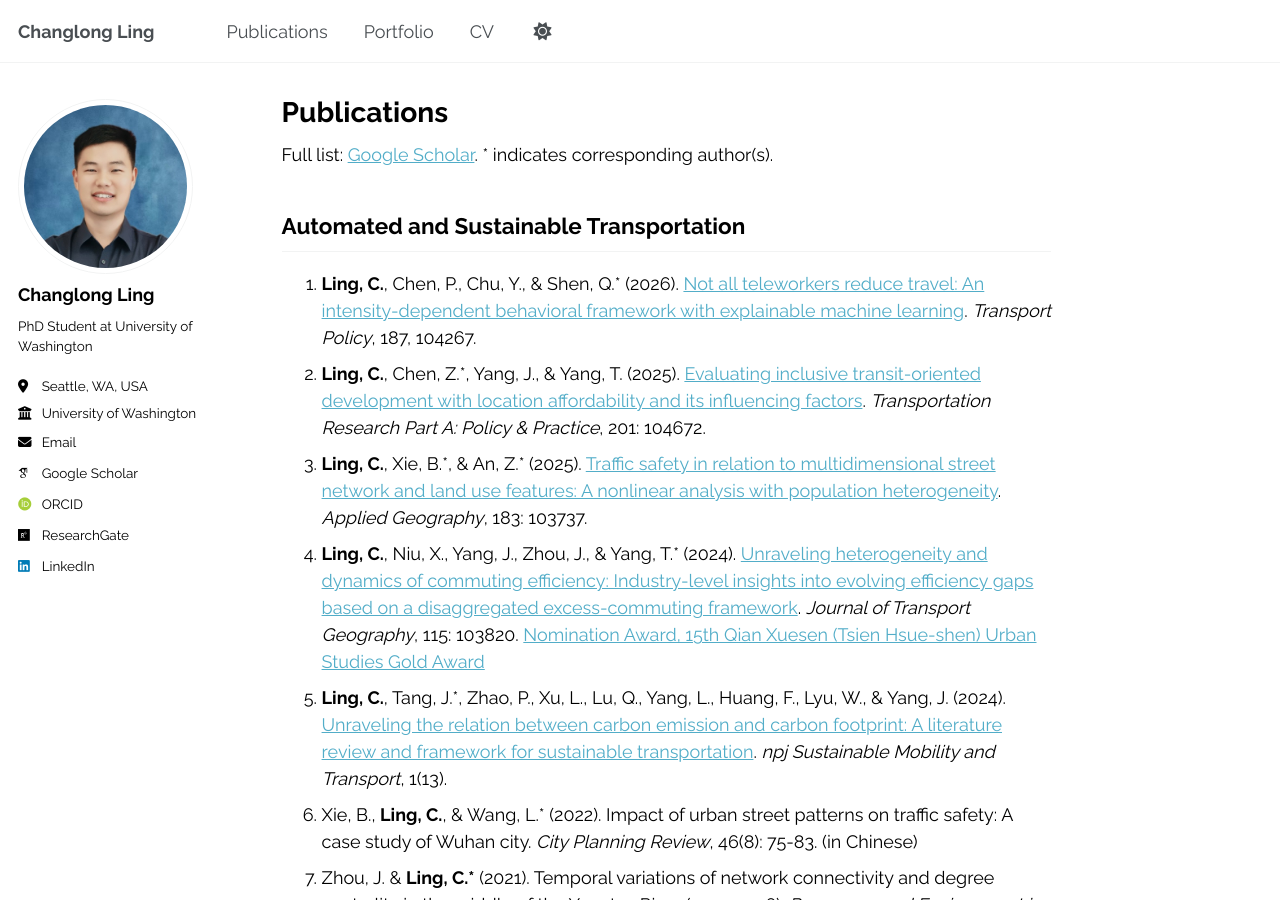
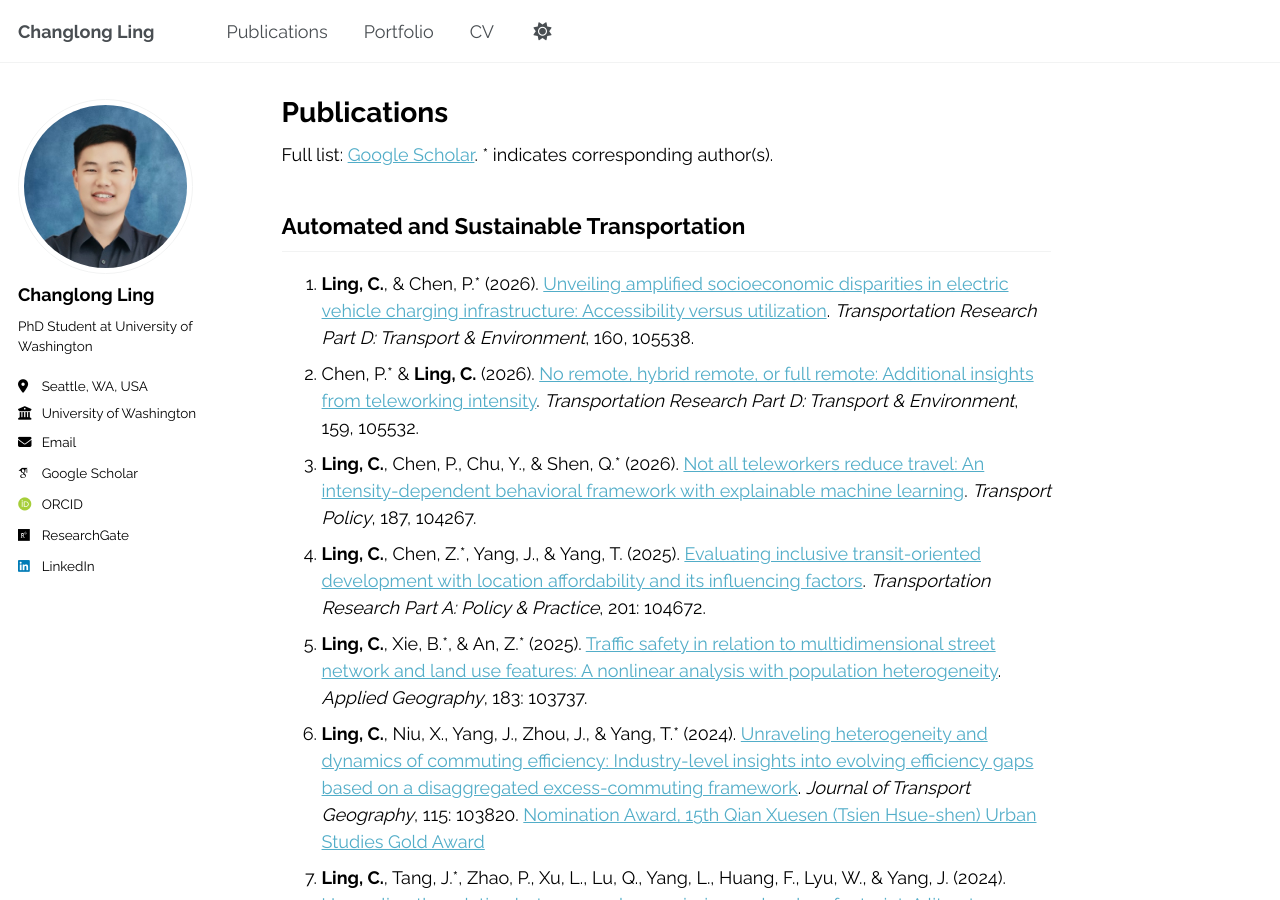
Before and after one commit to ChanglongLing/changlongling.github.io, a Jekyll site: the page built from _pages/publications.md, in a window 1280 px wide and 900 px high. Built offline with Jekyll 4.4.1, drawn with Linux system fonts in a browser that asks for light colours; some web fonts are replaced; comment, search, counter and statistics services are not loaded.

Commit message:
Update publications in the publications.md file
Added new publications to the Automated and Sustainable Transportation section and included a new entry in the Digital Economy and Smart Cities section.

```diff
--- a/_pages/publications.md
+++ b/_pages/publications.md
@@ -7,13 +7,15 @@ Full list: [Google Scholar](https://scholar.google.com/citations?user=BOv54g0AAA
 
 Automated and Sustainable Transportation
 -----
-1. **Ling, C.**, Chen, P., Chu, Y., & Shen, Q.* (2026). [Not all teleworkers reduce travel: An intensity-dependent behavioral framework with explainable machine learning](https://doi.org/10.1016/j.tranpol.2026.104267). _Transport Policy_, 187, 104267.
-2. **Ling, C.**, Chen, Z.\*, Yang, J., & Yang, T. (2025). [Evaluating inclusive transit-oriented development with location affordability and its influencing factors](https://doi.org/10.1016/j.tra.2025.104672). _Transportation Research Part A: Policy & Practice_, 201: 104672.
-3. **Ling, C.**, Xie, B.\*, & An, Z.\* (2025). [Traffic safety in relation to multidimensional street network and land use features: A nonlinear analysis with population heterogeneity](https://doi.org/10.1016/j.apgeog.2025.103737). _Applied Geography_, 183: 103737.
-4. **Ling, C.**, Niu, X., Yang, J., Zhou, J., & Yang, T.* (2024). [Unraveling heterogeneity and dynamics of commuting efficiency: Industry-level insights into evolving efficiency gaps based on a disaggregated excess-commuting framework](https://doi.org/10.1016/j.jtrangeo.2024.103820). _Journal of Transport Geography_, 115: 103820. [Nomination Award, 15th Qian Xuesen (Tsien Hsue-shen) Urban Studies Gold Award](https://mp.weixin.qq.com/s/LSjj_qdIA4J-4uRUYNCKvg)
-5. **Ling, C.**, Tang, J.*, Zhao, P., Xu, L., Lu, Q., Yang, L., Huang, F., Lyu, W., & Yang, J. (2024). [Unraveling the relation between carbon emission and carbon footprint: A literature review and framework for sustainable transportation](https://doi.org/10.1038/s44333-024-00013-5). _npj Sustainable Mobility and Transport_, 1(13).
-6. Xie, B., **Ling, C.**, & Wang, L.* (2022). Impact of urban street patterns on traffic safety: A case study of Wuhan city. _City Planning Review_, 46(8): 75-83. (in Chinese)
-7. Zhou, J. & **Ling, C.\*** (2021). Temporal variations of network connectivity and degree centrality in the middle of the Yangtze River (2001-2016). _Resources and Environment in the Yangtze Basin_, 30(3): 544-553. (in Chinese)
+1. **Ling, C.**, & Chen, P.\* (2026). [Unveiling amplified socioeconomic disparities in electric vehicle charging infrastructure: Accessibility versus utilization](https://doi.org/10.1016/j.trd.2026.105538). _Transportation Research Part D: Transport & Environment_, 160, 105538.
+2. Chen, P.* & **Ling, C.** (2026). [No remote, hybrid remote, or full remote: Additional insights from teleworking intensity](https://doi.org/10.1016/j.trd.2026.105532). _Transportation Research Part D: Transport & Environment_, 159, 105532.
+3. **Ling, C.**, Chen, P., Chu, Y., & Shen, Q.* (2026). [Not all teleworkers reduce travel: An intensity-dependent behavioral framework with explainable machine learning](https://doi.org/10.1016/j.tranpol.2026.104267). _Transport Policy_, 187, 104267.
+4. **Ling, C.**, Chen, Z.\*, Yang, J., & Yang, T. (2025). [Evaluating inclusive transit-oriented development with location affordability and its influencing factors](https://doi.org/10.1016/j.tra.2025.104672). _Transportation Research Part A: Policy & Practice_, 201: 104672.
+5. **Ling, C.**, Xie, B.\*, & An, Z.\* (2025). [Traffic safety in relation to multidimensional street network and land use features: A nonlinear analysis with population heterogeneity](https://doi.org/10.1016/j.apgeog.2025.103737). _Applied Geography_, 183: 103737.
+6. **Ling, C.**, Niu, X., Yang, J., Zhou, J., & Yang, T.* (2024). [Unraveling heterogeneity and dynamics of commuting efficiency: Industry-level insights into evolving efficiency gaps based on a disaggregated excess-commuting framework](https://doi.org/10.1016/j.jtrangeo.2024.103820). _Journal of Transport Geography_, 115: 103820. [Nomination Award, 15th Qian Xuesen (Tsien Hsue-shen) Urban Studies Gold Award](https://mp.weixin.qq.com/s/LSjj_qdIA4J-4uRUYNCKvg)
+7. **Ling, C.**, Tang, J.*, Zhao, P., Xu, L., Lu, Q., Yang, L., Huang, F., Lyu, W., & Yang, J. (2024). [Unraveling the relation between carbon emission and carbon footprint: A literature review and framework for sustainable transportation](https://doi.org/10.1038/s44333-024-00013-5). _npj Sustainable Mobility and Transport_, 1(13).
+8. Xie, B., **Ling, C.**, & Wang, L.* (2022). Impact of urban street patterns on traffic safety: A case study of Wuhan city. _City Planning Review_, 46(8): 75-83. (in Chinese)
+9. Zhou, J. & **Ling, C.\*** (2021). Temporal variations of network connectivity and degree centrality in the middle of the Yangtze River (2001-2016). _Resources and Environment in the Yangtze Basin_, 30(3): 544-553. (in Chinese)
 
 Digital Economy and Smart Cities
 -----
```
